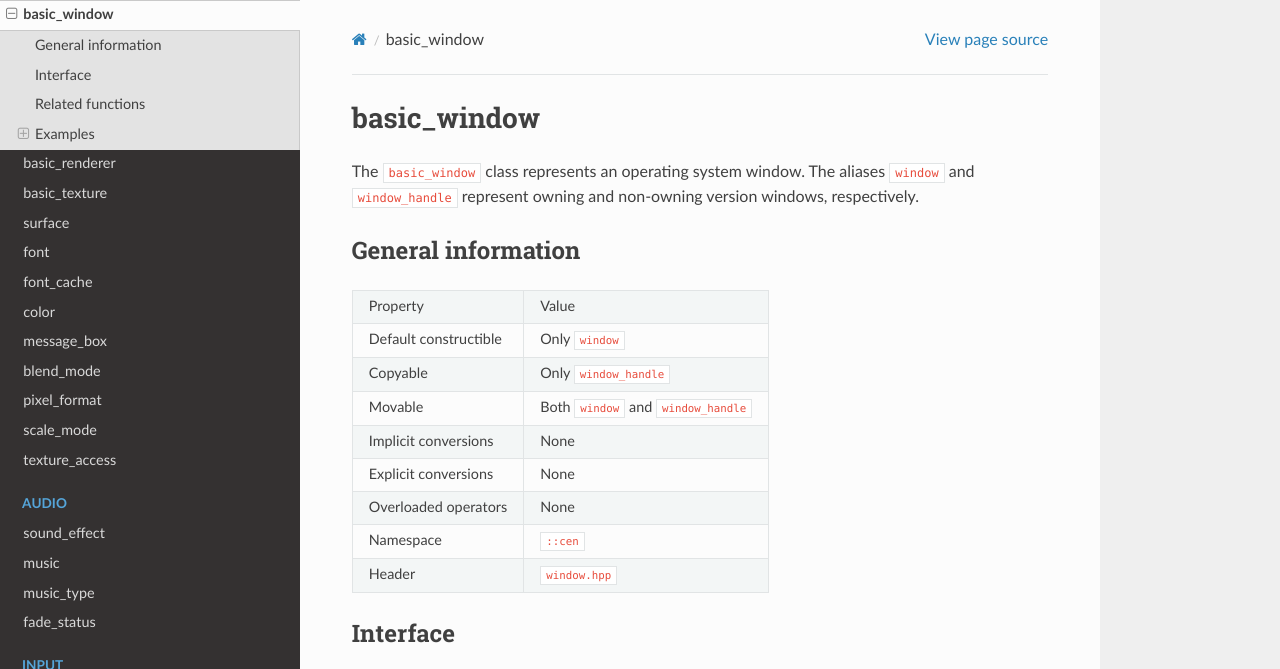
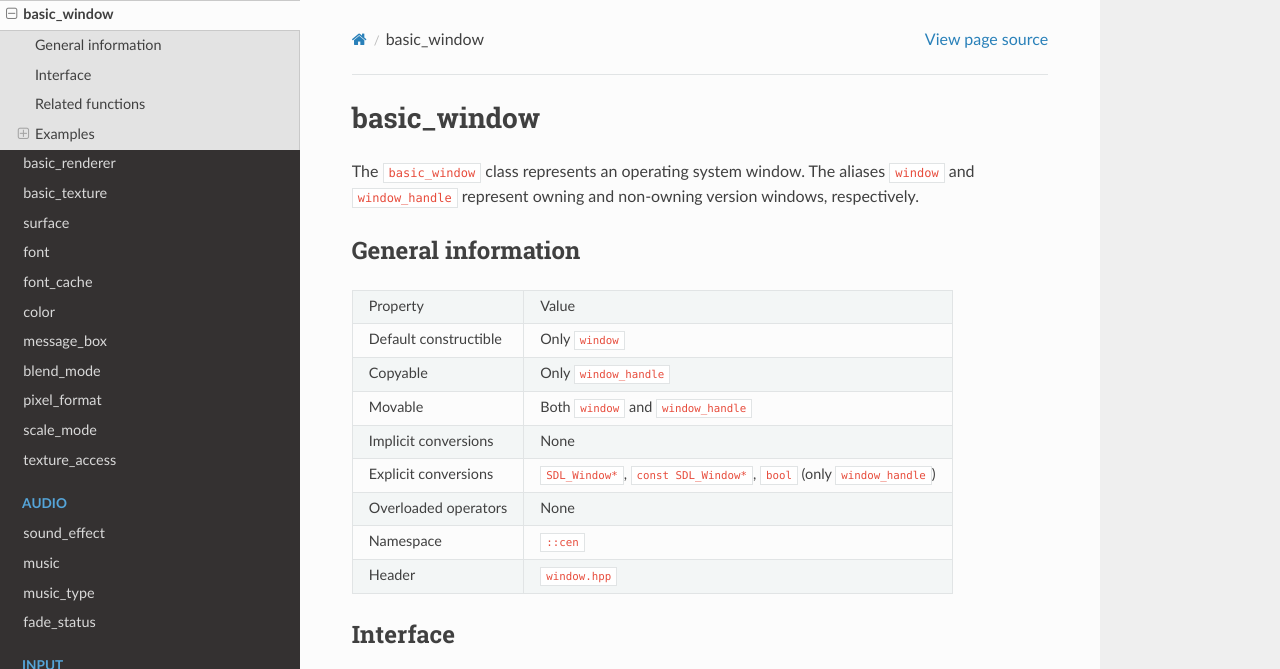
Before and after one commit to albin-johansson/centurion, a Sphinx documentation site: the page built from docs/pages/api/graphics/basic_window.rst, in a window 1280 px wide and 900 px high, cut to the strip 0-669 px from the top of the window. Built offline with Sphinx 7.4.7 and the Read the Docs theme 2.0.0, drawn with Linux system fonts in a browser that asks for light colours; pages that are not in the unit, such as notebooks, are missing from menus.

Commit message:
Update basic_window.rst

```diff
--- a/docs/pages/api/graphics/basic_window.rst
+++ b/docs/pages/api/graphics/basic_window.rst
@@ -13,7 +13,7 @@ Default constructible    Only ``window``
 Copyable                 Only ``window_handle``
 Movable                  Both ``window`` and ``window_handle``
 Implicit conversions     None
-Explicit conversions     None
+Explicit conversions     ``SDL_Window*``, ``const SDL_Window*``, ``bool`` (only ``window_handle``)
 Overloaded operators     None
 Namespace                ``::cen``
 Header                   ``window.hpp``
```
